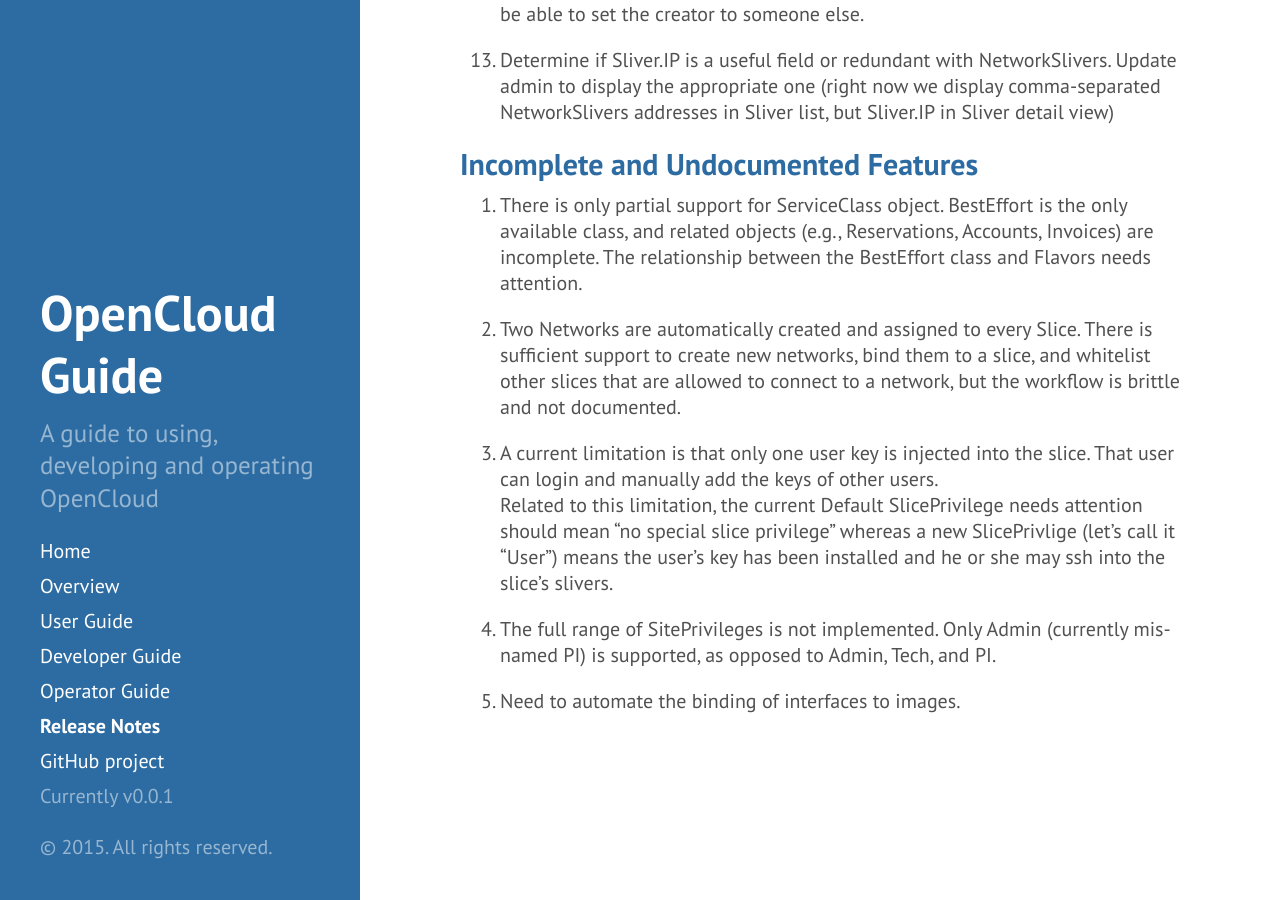
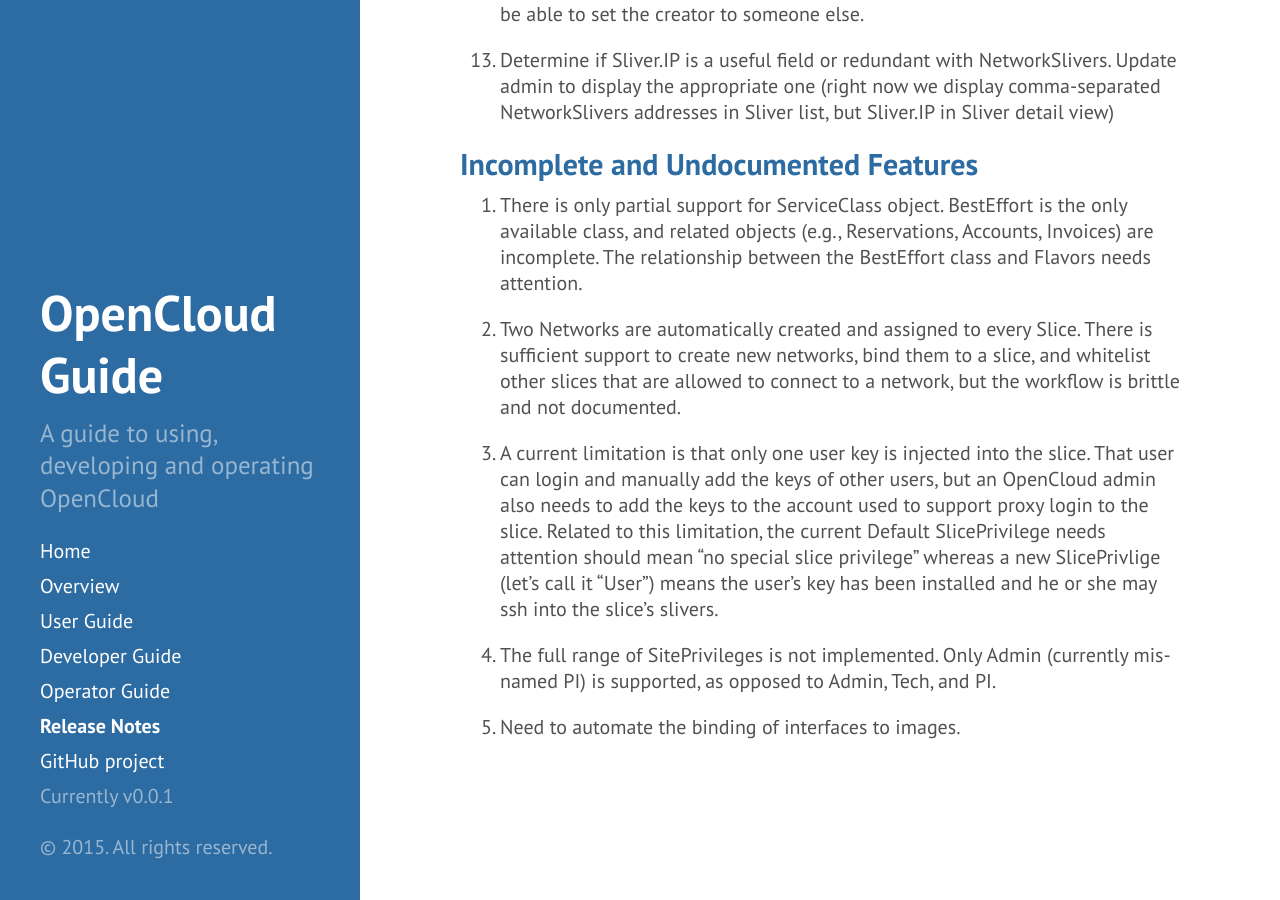
Before and after one commit to open-cloud/open-cloud.github.io.old, a Jekyll site: the page built from 4_notes.md, in a window 1280 px wide and 900 px high, scrolled down 963 px. Built offline with Jekyll 4.4.1, drawn with Linux system fonts in a browser that asks for light colours; Markdown is read by kramdown in place of the engine named in the settings.

Commit message:
Update 4_notes.md

```diff
--- a/4_notes.md
+++ b/4_notes.md
@@ -59,7 +59,9 @@
    documented.
 
 3. A current limitation is that only one user key is injected into the
-   slice. That user can login and manually add the keys of other users.
+   slice. That user can login and manually add the keys of other users,
+   but an OpenCloud admin also needs to add the keys to the account used
+   to support proxy login to the slice.
    Related to this limitation, the current Default SlicePrivilege needs
    attention should mean "no special slice privilege" whereas a new
    SlicePrivlige (let's call it "User") means the user's key has been
```
